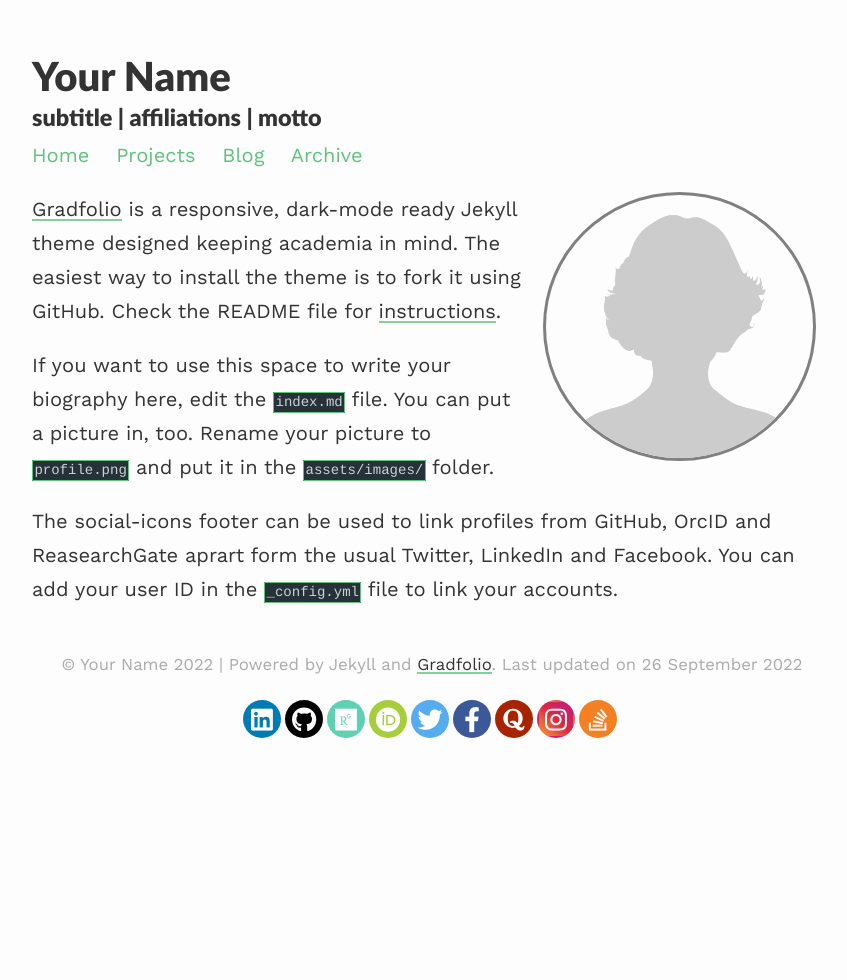
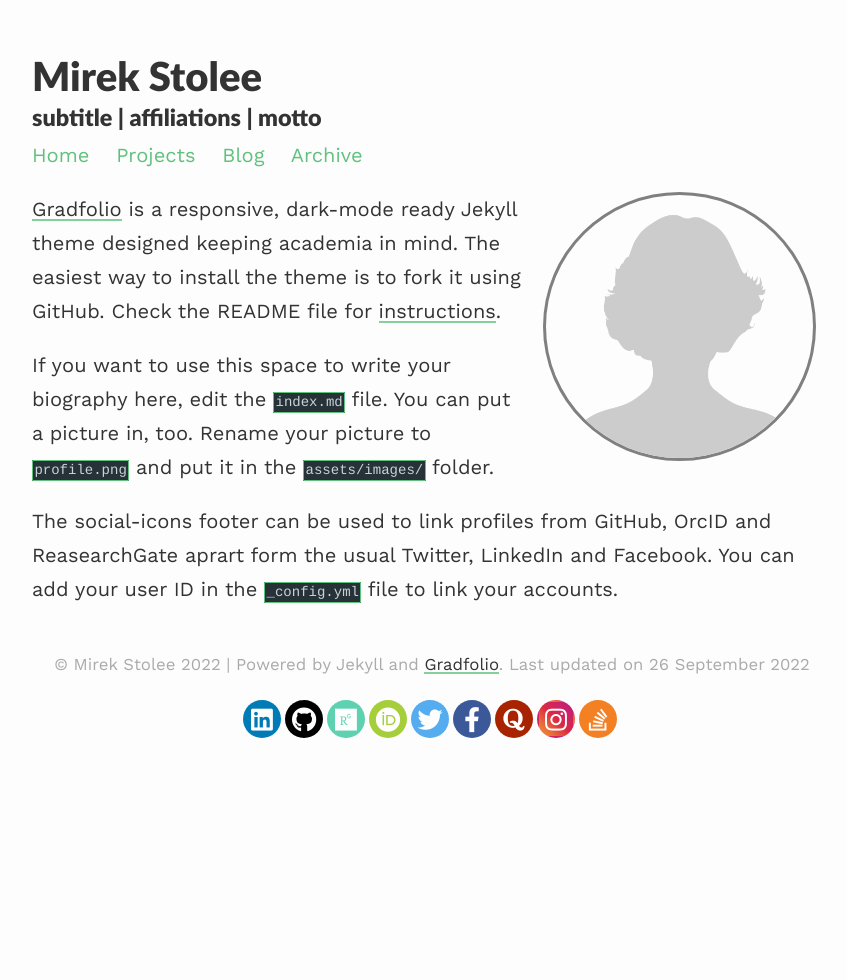
Before and after one commit to mirekjames/ENG6800Test, a Jekyll site: the page built from index.md, in a window 1280 px wide. Shown: the whole page, without its empty margins (208-1055 px from the left). Built offline with Jekyll 4.4.1, drawn with Linux system fonts in a browser that asks for light colours; nearby versions of some CDN libraries.

Commit message:
Update _config.yml

```diff
--- a/_config.yml
+++ b/_config.yml
@@ -1,6 +1,6 @@
 ### your site title here
 
-title: Your Name
+title: Mirek Stolee
 description: subtitle | affiliations | motto
 
 baseurl: /gradfolio #name of GitHub repository
@@ -13,7 +13,7 @@ permalink: /blog/:year/:title/
 paginate_path: /blog/page:num/
 
 # Social media links in footer
-twitter: "#"
+twitter: "@mirekstolee"
 linkedin: "#"
 stackoverflow: "#"
 github: "#"
```
